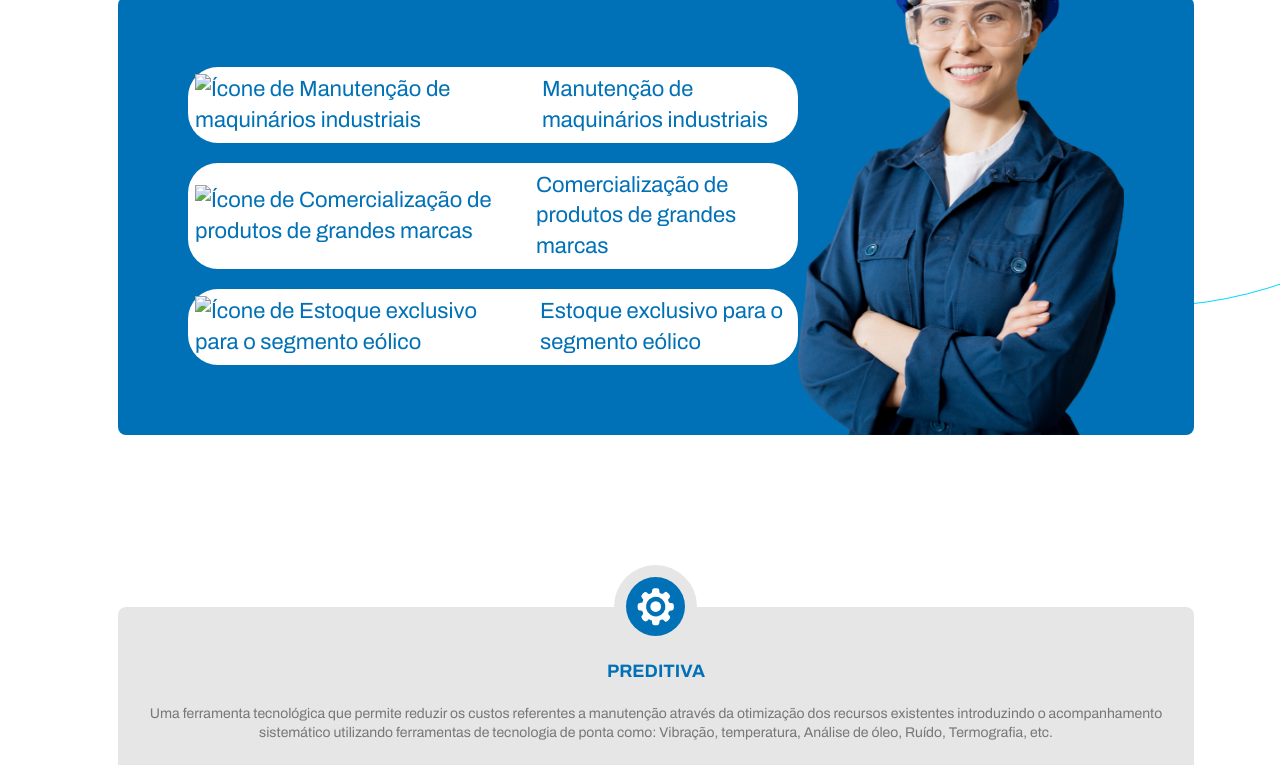
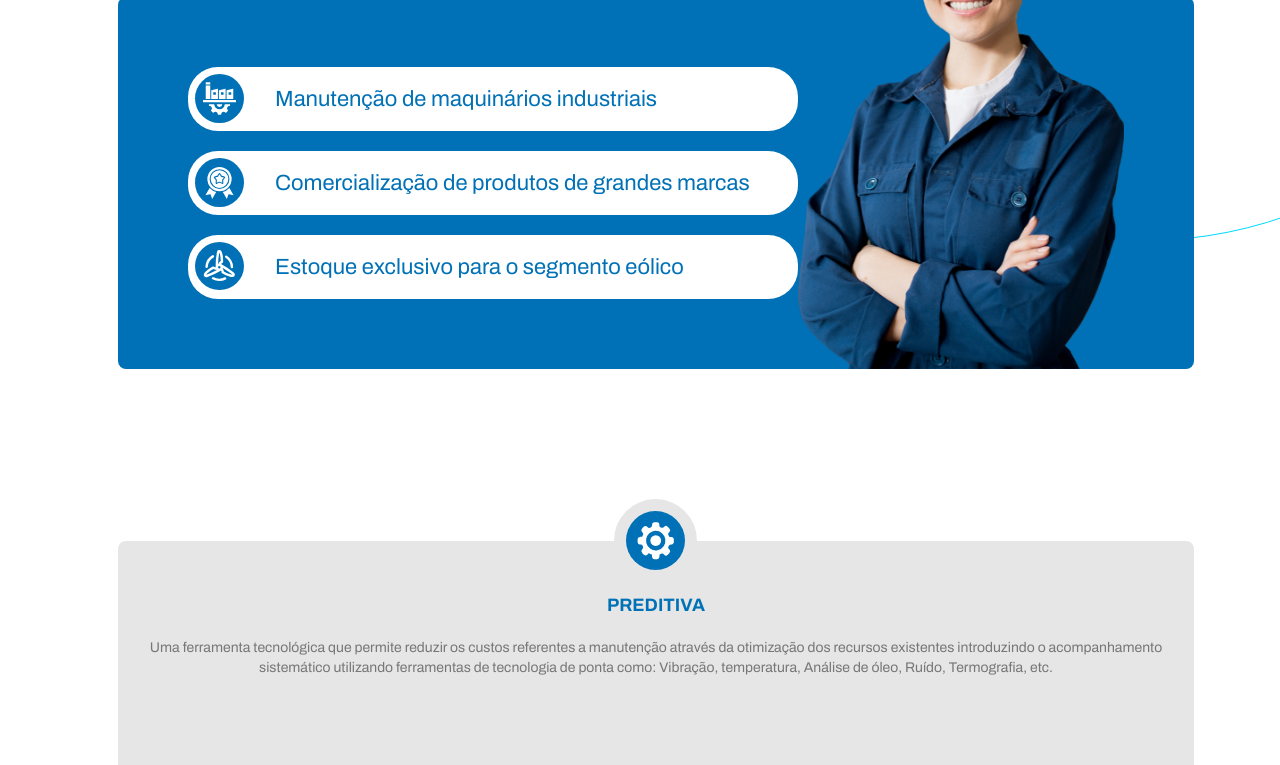
Before and after one commit to deniswmonteiro/rolimec-final, a plain HTML site: page index.html in a window 1280 px wide. Shown: the part 1078-1843 px from the top of the page. Drawn offline with Linux system fonts and the light colour scheme; the site is published under a folder, as on GitHub Pages, so addresses that start at the root find nothing; a script that the page names is missing.

Commit message:
Ajustes nas imagens da página inicial

```diff
--- a/index.html
+++ b/index.html
@@ -316,17 +316,17 @@
                         <div class="col-12 rm-home-description-list">
                             <ul>
                                 <li>
-                                    <img src="/src/img/icons/home-description-1-icon.svg"
+                                    <img src="./src/img/icons/home-description-1-icon.svg"
                                         alt="Ícone de Manutenção de maquinários industriais">
                                     <span>Manutenção de maquinários industriais</span>
                                 </li>
                                 <li>
-                                    <img src="/src/img/icons/home-description-2-icon.svg"
+                                    <img src="./src/img/icons/home-description-2-icon.svg"
                                         alt="Ícone de Comercialização de produtos de grandes marcas">
                                     <span>Comercialização de produtos de grandes marcas</span>
                                 </li>
                                 <li>
-                                    <img src="/src/img/icons/home-description-3-icon.svg"
+                                    <img src="./src/img/icons/home-description-3-icon.svg"
                                         alt="Ícone de Estoque exclusivo para o segmento eólico">
                                     <span>Estoque exclusivo para o segmento eólico</span>
                                 </li>
```
